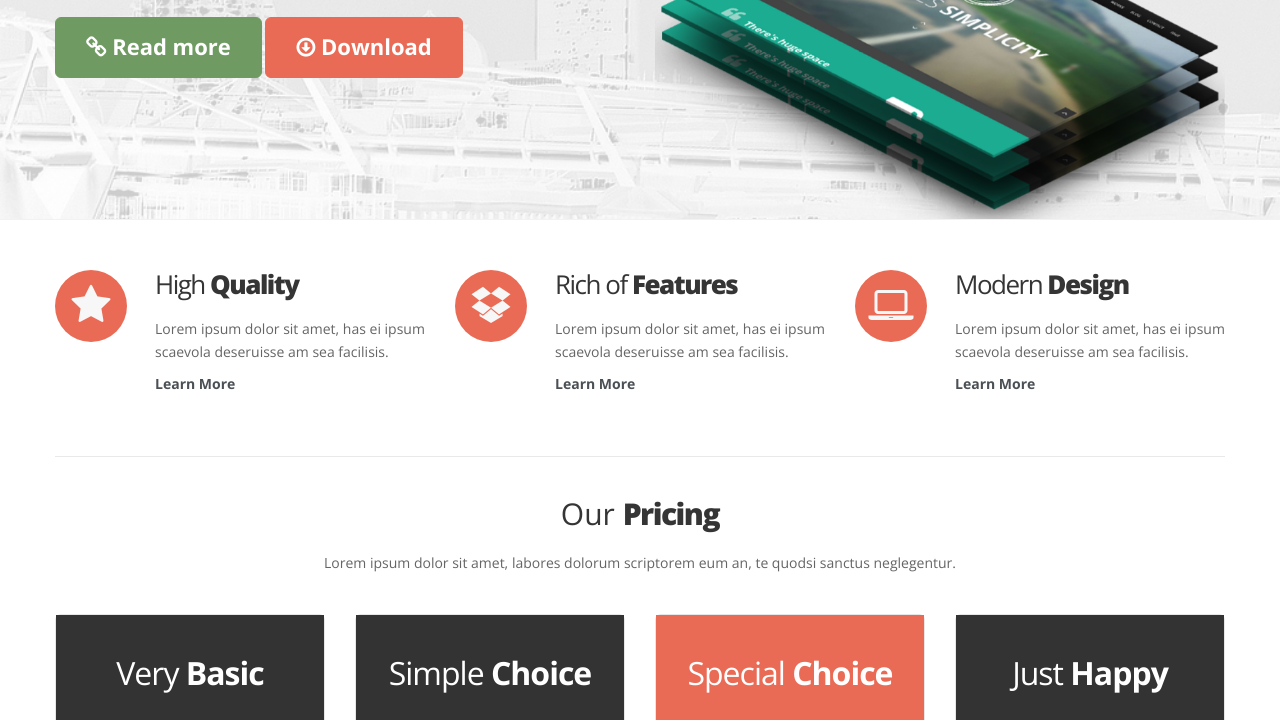
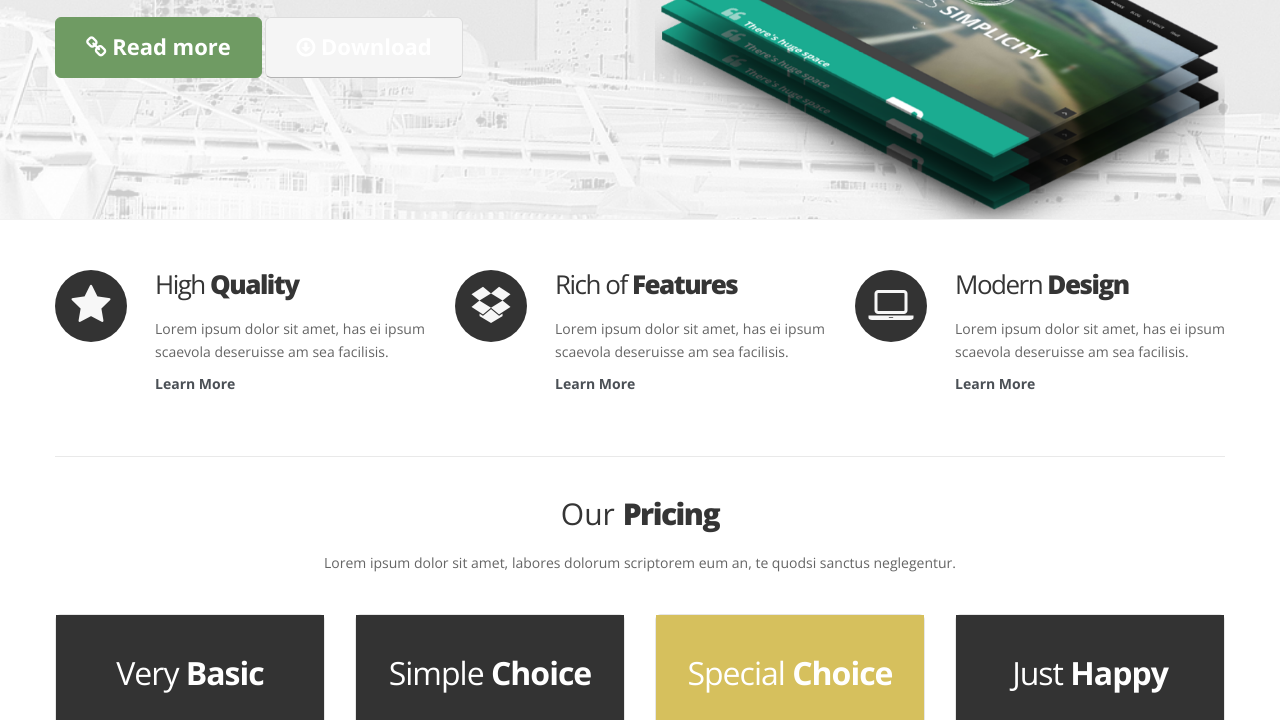
Before and after one commit to mfth12/mfth12.github.io, a plain HTML site: page index.html in a window 1280 px wide. Shown: the part 343-1063 px from the top of the page. Drawn offline with nearby package versions, Linux system fonts and the light colour scheme.

Commit message:
cocoa color used

```diff
--- a/index.html
+++ b/index.html
@@ -19,7 +19,7 @@
   <link href="css/style.css" rel="stylesheet" />
 
   <!-- Theme skin -->
-  <link href="color/default.css" rel="stylesheet" />
+  <link href="color/cocoa.css" rel="stylesheet" />
 
   <!-- Fav and touch icons -->
   <link rel="apple-touch-icon-precomposed" sizes="144x144" href="ico/apple-touch-icon-144-precomposed.png" />
```
